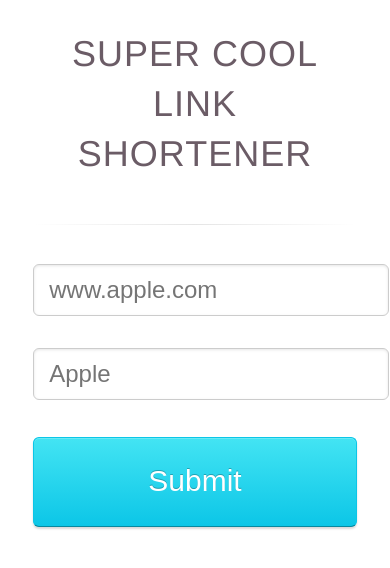
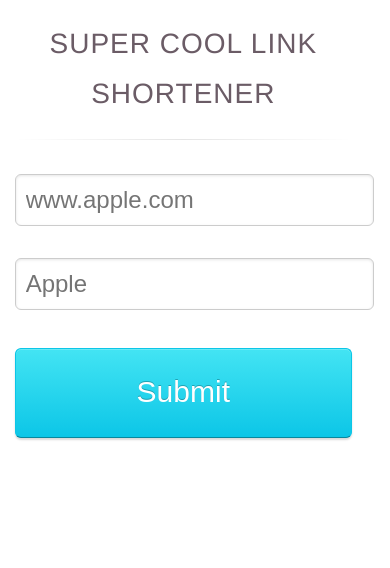
Before and after one commit to hintzemichael/Responsive-Link-Shortener, a Flask app: page / in a window 390 px wide. Shown: the top 568 px of the page. Run offline with Flask 2, Linux system fonts and the light colour scheme; some libraries are stand-ins or nearby versions.

Commit message:
Index.html responsive

```diff
--- a/app.py
+++ b/app.py
@@ -4,10 +4,8 @@ import shelve
 from subprocess import check_output
 import flask
 from flask import request
-from flask import Response
 from os import environ
-import json
-
+from flask import render_template
 
 app = flask.Flask(__name__)
 app.debug = True
@@ -18,12 +16,10 @@ db = shelve.open("shorten.db")
 def index():
     """Builds a template based on a GET request, with some default
     arguements"""
-    index_title = request.args.get("title", "Aijia's URL Shortener")
-    hello_name = request.args.get("name", "Aijia")
-
-
+    index_title = request.args.get("title", "Link Shortener")
+    hello_name = request.args.get("name", "Michael")
     return flask.render_template(
-            'index.html',
+           'index.html',
             title=index_title,
             name=hello_name)
 
@@ -44,19 +40,13 @@ def image():
                 '-font', '/usr/share/fonts/thai-scalable/Waree-BoldOblique.ttf',
                 '-fill', 'black', '-pointsize', '32', '-draw',
                 "text 10,30 'My %s %s said i253 was %s'" % (relationship, name, adjective),
-                'png:-']), 200)
+                'png:-']), 200);
     # Comment in to set header below
     resp.headers['Content-Type'] = 'image/png'
     resp.headers['Accept']='*/*'
 
     return resp
 
-
-###
-# Below is an example of a shortened URL
-# We can set where /wiki redirects to with a PUT or POST command
-# and when we GET /wiki it will redirect to the specified Location
-##/
 @app.route("/wiki", methods=['PUT', 'POST'])
 def install_wiki_redirect():
     wikipedia = request.form.get('url', "http://en.wikipedia.org")
@@ -67,48 +57,35 @@ def install_wiki_redirect():
 def redirect_wiki():
     destination = db.get('wiki', '/')
     app.logger.debug("Redirecting to " + destination)
-    return flask.redirect(destination) #depends on how we validate, the destination can be changed to "http://" +
+    return redirect(destination)
 
-
-###
-# Now we'd like to do this generally:
-# <short> will match any word and put it into the variable =short= Your task is
-# to store the POST information in =db=, and then later redirect a GET request
-# for that same word to the URL provided.  If there is no association between a
-# =short= word and a URL, then return a 404
-##/
 @app.route("/create", methods=['PUT', 'POST'])
 def create():
-    short_path = request.form.get('shorturl')
-    long_path = request.form.get('longurl')
-    db[str(short_path)] = long_path
+    long_link = request.form.get('long-link')
+    short_link = request.form.get('short-link')
+    db[str(short_link)] = long_link
 
-    request.headers['mimetype'] = 'application/json';
+    '''request.user_agent.browser'''
     request_header = request.headers
-    request_cookies = request.cookies
 
-
-    '''response_header = flask.make_response().headers'''
-
-    return flask.render_template("redirect.html", longPath=str(long_path), shortPath = str(short_path),requestHeader = str(request_header))
-    #The long URL:  " + str(long_path) + " has been successfully stored into " +  str(short_path) + "!"
+    return flask.render_template(
+           'success.html',
+            short=short_link,
+            long=long_link,
+            requestHeader = str(request_header))
 
 @app.route("/<short>", methods=['GET'])
 def redirect(short):
-
     destination = db.get(str(short))
-    if destination != None:
-        return flask.redirect(destination)
+    if (destination is not None):
+        return flask.redirect('http://'+str(destination))
     else:
-        return flask.render_template('404.html', string=str(short))
-
-
+        return flask.render_template('page_not_found.html'), 404
 
 @app.route("/<short>", methods=['DELETE'])
 def destroy(short):
-    """Remove the association between =short= and it's URL"""
-    db.get(str(short)).delete()
-    #raise NotImplementedError
+    raise NotImplementedError
+
 
 if __name__ == "__main__":
     app.run(port=int(environ['FLASK_PORT']))
--- a/static/css/default.css
+++ b/static/css/default.css
@@ -1,13 +1,12 @@
 html { padding: 0; margin: 0; }
-body { font-family: "Helvetica Neue",Helvetica,Arial,sans-serif; font-size: 14px; line-height: 20px; color: #333; background-color: white; }
+body { padding: 0; margin: 0; font-family: "Helvetica Neue",Helvetica,Arial,sans-serif; font-size: 14px; line-height: 20px; color: #333; background-color: white; }
 div { display: block; }
 /************************************************************************************
 STRUCTURE
 *************************************************************************************/
 #pagewrap {
-	padding: 5px;
 	width: 960px;
-	margin: 20px auto;
+	margin: 0 auto;
 }
 #header {
 	height: 100px;
@@ -23,6 +22,9 @@ STRUCTURE
 	font-size: 48px;
 	line-height: 50px;
 	font-weight: 100;
+}
+.active{
+	background-color: gray;
 }
 hr.soften {
 	height: 1px;
@@ -72,15 +74,12 @@ input {
 	box-shadow: inset 0 1px 3px rgba(0,0,0,0.1);
 }
 input, select {
-	display: inline-block;
-	vertical-align: middle;
 	width: 100%;
 	height: 30px;
 	padding: 10px 15px;
 	font-size: 24px;
 	margin-bottom: 25px;
 	color: #999999;
-	vertical-align: middle;
 	border: 1px solid #cccccc;
 	-webkit-border-radius: 6px;
 	-moz-border-radius: 6px;
@@ -229,11 +228,21 @@ MEDIA QUERIES
 
 /* for 480px or less */
 @media screen and (max-width: 480px) {
+	#pagewrap {
+		margin: 0px;
+	}
 	#header {
 		height: auto;
-		margin-bottom: 25px;
+		margin-top: 15px;
+		margin-bottom: 20px;
 	}
 	#header h1 {
-		font-size: 36px;
+		font-size: 28px;
 	}
+	hr.soften {
+		margin-top: 20px;
 }
+	input, select {
+		padding: 10px 10px;
+}
+}
--- a/templates/index.html
+++ b/templates/index.html
@@ -2,7 +2,7 @@
 <html lang="en-us">
 	<head>
 		<meta charset="utf-8">
-		<meta name="viewport" content="width=device-width">
+		<meta name="viewport" content="width=device-width, initial-scale=1.0, user-scalable=no">
 
 		<title>Super Cool Link Shortener</title>
 		<link rel="stylesheet" href="static/css/default.css">
@@ -44,6 +44,17 @@
 			  var textregex = /[A-Za-z]/;
 			  return textregex.test(textval);
 			}
+
+			//touch start
+			document.getElementById("col1").addEventListener('touchstart', function(event) {
+			  $(this).toggleClass('active');
+			}, false);
+			document.getElementById("col2").addEventListener('touchstart', function(event) {
+			  $(this).toggleClass('active');
+			}, false);
+			document.getElementById("col3").addEventListener('touchstart', function(event) {
+			  $(this).toggleClass('active');
+			}, false);
 		});
 	</script>
 	<body>
--- a/templates/success.html
+++ b/templates/success.html
@@ -61,6 +61,7 @@
 		<div class="errors">
 			<h1>Success</h1>
 			<h2>You can now access {{ long }} <a href="http://people.ischool.berkeley.edu/~hintzemichael/server/{{ short }}">here</a></h2>
+			<p>{{requestHeader}}</p>
 		</div>
 	</body>
 </html>
```
